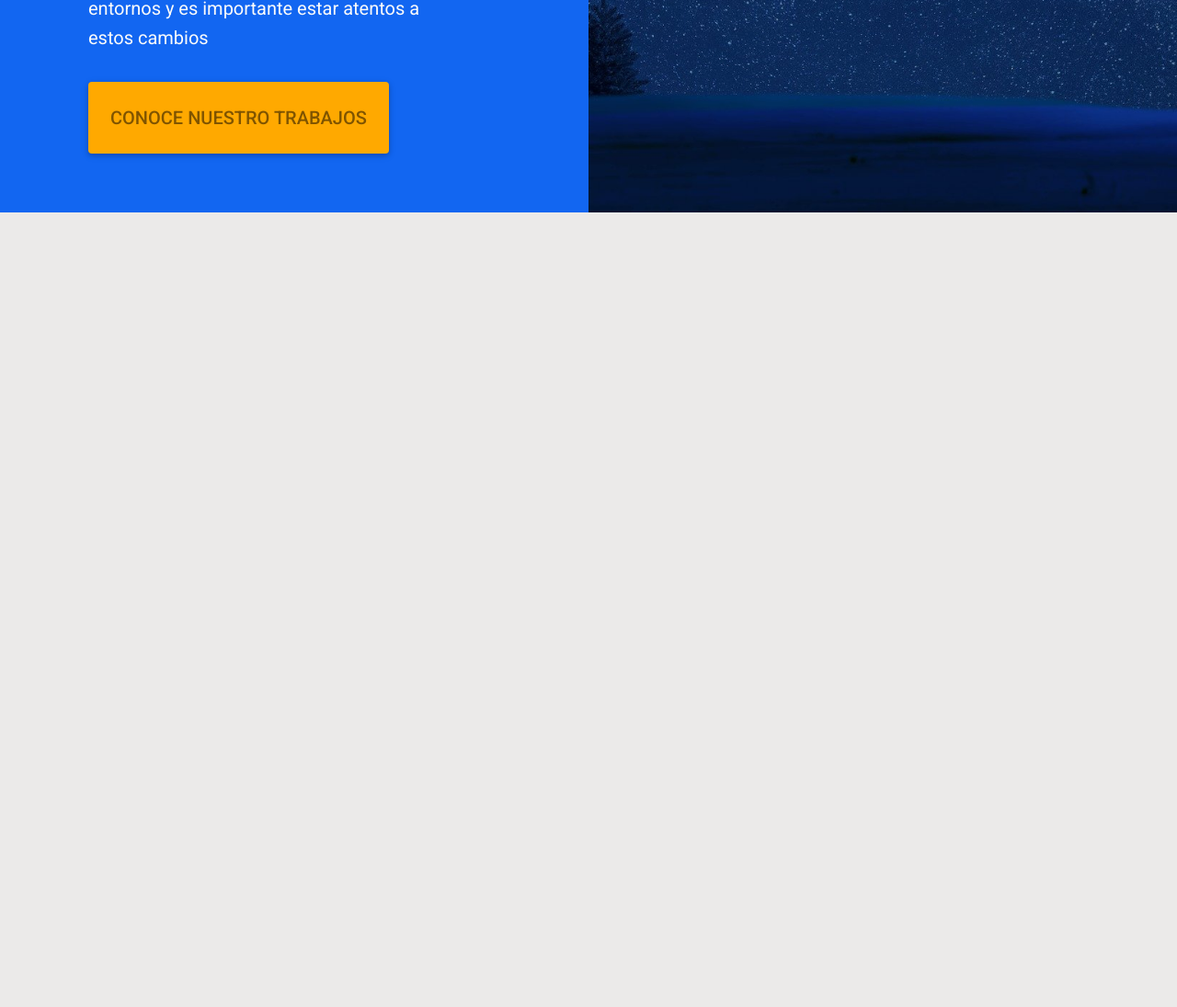
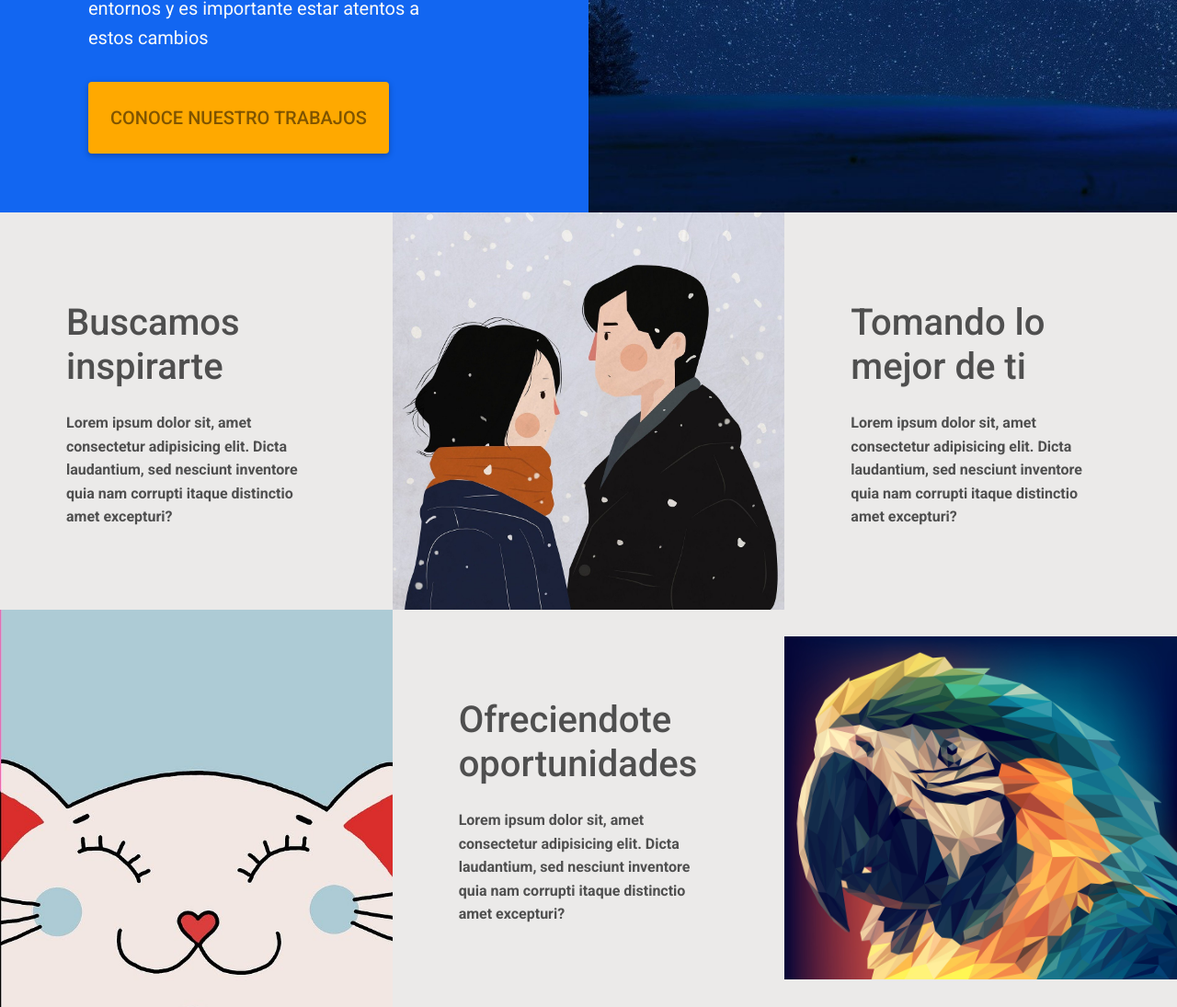
Before and after one commit to MiguelMorenoCabarcas/PracticaFinal, a plain HTML site: page index.html in a window 1280 px wide. Shown: the part 1356-2451 px from the top of the page at 92% size. Before the commit the page ends 1587 px from the top, so only its background shows below. Drawn offline with nearby package versions, Linux system fonts and the light colour scheme.

Commit message:
Se implemento la seccion2

```diff
--- a/assets/styles.css
+++ b/assets/styles.css
@@ -14,3 +14,26 @@
     background-image: url('img/north-star-g1b1537636_1920.jpg');
     background-position: 75%;
 }
+
+.section-2-bg-1{
+    background-image: url('img/couple-gf38c4f7f1_1920.jpg');
+    background-position-y: 50%;
+    background-size: 100%;
+    background-repeat: no-repeat;
+}
+
+.section-2-bg-2{
+    background-image: url('img/cats-g77153bfb6_1920.jpg');
+    background-position-x: 100%;
+    background-position-y: 67%;
+    background-size: 304%;
+    background-repeat: no-repeat;
+}
+
+.section-2-bg-3{
+    background-image: url('img/low-poly-g72a464a91_1920.jpg');
+    background-position-x: 50%;
+    background-position-y: 50%;
+    background-size: 100%;
+    background-repeat: no-repeat;
+}
--- a/index.html
+++ b/index.html
@@ -152,6 +152,72 @@ rel="stylesheet"
 
 <!-- Section1 -->
 
+<!-- Section2 -->
+
+<!-- section2.1 -->
+
+<div class="">
+  <div class="d-flex">
+
+    <div class="col-lg-4 col-md-12 ">
+      <div class="m-5 ps-4 py-4 col-8 ">
+        <div class="my-4 ">
+          <h1>Buscamos inspirarte</h1>
+        </div>
+        <div class="fs-6 fw-bold">
+          <p>Lorem ipsum dolor sit, amet consectetur adipisicing elit. Dicta laudantium, sed nesciunt inventore quia nam corrupti itaque distinctio amet excepturi?</p>
+        </div>
+      </div>
+    </div>
+
+    <div class="col-lg-4 col-md-12  section-2-bg-1">
+    </div>
+
+    <div class="col-lg-4 col-md-12 ">
+      <div class="m-5 ps-4 py-4 col-8 ">
+        <div class="my-4 ">
+          <h1>Tomando lo mejor de ti</h1>
+        </div>
+
+        <div class="fs-6 fw-bold">
+          <p>Lorem ipsum dolor sit, amet consectetur adipisicing elit. Dicta laudantium, sed nesciunt inventore quia nam corrupti itaque distinctio amet excepturi?</p>
+        </div>
+      </div>
+    </div>
+
+  </div>
+</div>
+<!-- section2.1 -->
+
+<!-- section2.2 -->
+<div class="">
+  <div class="d-flex">
+
+
+    <div class="col-lg-4 col-md-12  section-2-bg-2">
+    </div>
+
+    <div class="col-lg-4 col-md-12 ">
+      <div class="m-5 ps-4 py-4 col-8 ">
+        <div class="my-4 ">
+          <h1>Ofreciendote oportunidades</h1>
+        </div>
+        <div class="fs-6 fw-bold">
+          <p>Lorem ipsum dolor sit, amet consectetur adipisicing elit. Dicta laudantium, sed nesciunt inventore quia nam corrupti itaque distinctio amet excepturi?</p>
+        </div>
+      </div>
+    </div>
+
+    <div class="col-lg-4 col-md-12  section-2-bg-3">
+    </div>
+
+  </div>
+</div>
+
+
+<!-- section2.2 -->
+
+<!-- Section2 -->
 
 
     <!-- MDB -->
```
Also changed, not shown: assets/img/cats-g77153bfb6_1920.jpg (added), assets/img/couple-gf38c4f7f1_1920.jpg (added), assets/img/low-poly-g72a464a91_1920.jpg (added).
